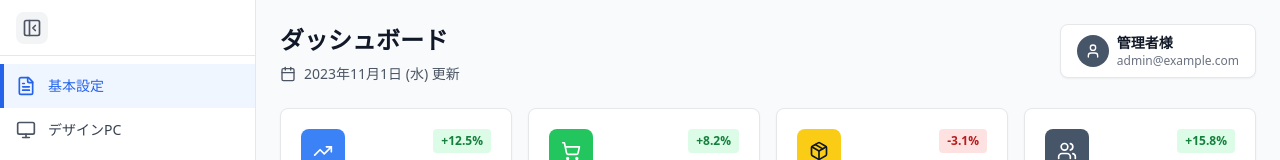
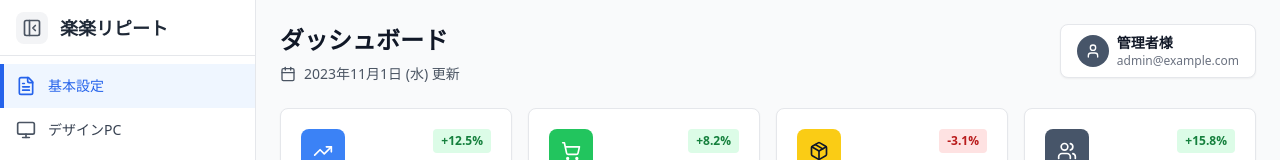
Before and after one commit to cocoro556/furugi-de-vaccine-design, a React (Vite) app: page / in a window 1280 px wide. Both pictures are taken after a click on the button 32 px from the left and 27 px from the top of the page. Shown: the top 160 px of the page. Built offline with nearby package versions, Linux system fonts and the light colour scheme.

Commit message:
Updated Sidebar.tsx

```diff
--- a/src/components/admin/Sidebar.tsx
+++ b/src/components/admin/Sidebar.tsx
@@ -188,7 +188,7 @@ export default function Sidebar({ currentPage, onPageChange, onLogout, isOpen, o
     <aside className={`bg-white border-r border-gray-200 flex flex-col shadow-sm transition-all duration-300 ${
       isOpen ? 'w-64' : 'w-14'
     }`}>
-      <div className="h-14 border-b border-gray-200 flex items-center px-4 transition-all">
+      <div className="h-14 border-b border-gray-200 flex items-center px-4 gap-3 transition-all">
         <button
           onClick={onToggle}
           className="w-8 h-8 bg-gray-100 rounded-lg flex items-center justify-center flex-shrink-0 hover:bg-gray-200 transition-colors"
@@ -200,6 +200,9 @@ export default function Sidebar({ currentPage, onPageChange, onLogout, isOpen, o
             <PanelLeft className="w-5 h-5 text-gray-600" />
           )}
         </button>
+        {isOpen && (
+          <span className="text-lg font-bold text-gray-800">楽楽リピート</span>
+        )}
       </div>
 
       <nav className="flex-1 py-2 overflow-y-auto">
```
